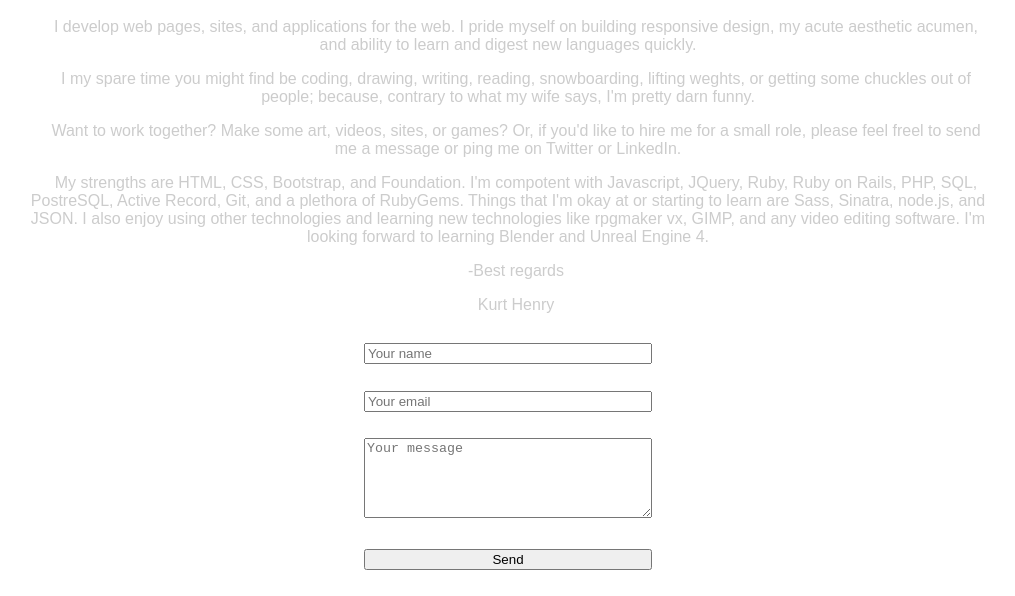
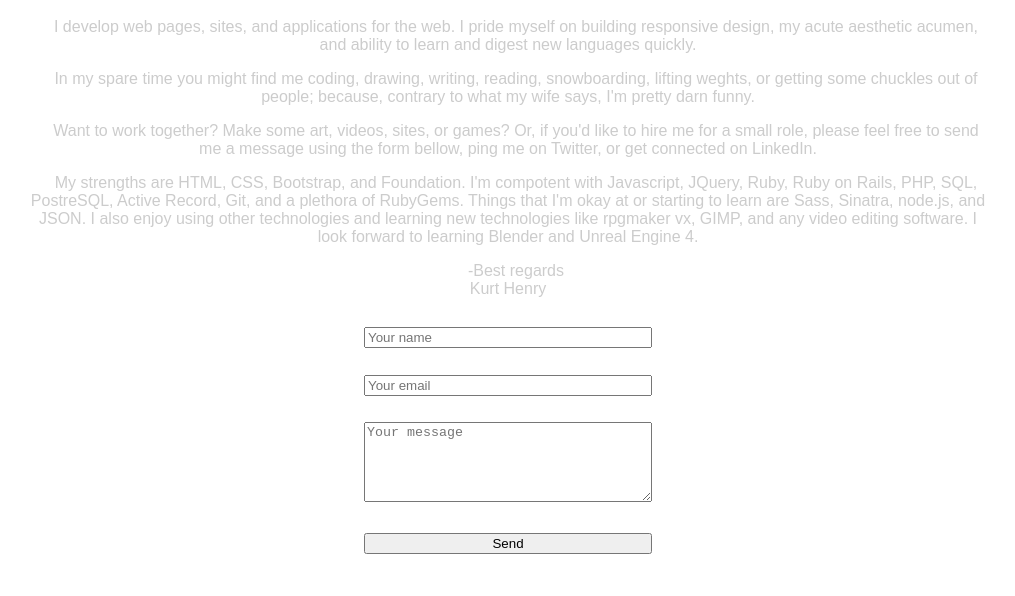
Before and after one commit to Lispless/website-repo, a plain HTML site: page about.html in a window 1280 px wide. Shown: the part 215-811 px from the top of the page, without its empty margins (132-1147 px from the left). Drawn offline with nearby package versions, Linux system fonts and the light colour scheme.

Commit message:
fixed some typos

```diff
--- a/about.html
+++ b/about.html
@@ -23,11 +23,10 @@
     <div class="section-centered">
       <h1>Hello, my name is Kurt Henry</h1>
       <p>  I develop web pages, sites, and applications for the web.  I pride myself on building responsive design, my acute aesthetic acumen, and ability to learn and digest new languages quickly.</p>
-      <p>I my spare time you might find be coding, drawing, writing, reading, snowboarding, lifting weghts, or getting some chuckles out of people; because, contrary to what my wife says, I'm pretty darn funny.</p>
-      <p>Want to work together?  Make some art, videos, sites, or games?  Or, if you'd like to hire me for a small role, please feel freel to send me a message or ping me on Twitter or LinkedIn.</p>
-      <p>My strengths are HTML, CSS, Bootstrap, and Foundation.  I'm compotent with Javascript, JQuery, Ruby, Ruby on Rails, PHP, SQL, PostreSQL, Active Record, Git, and a plethora of RubyGems.  Things that I'm okay at or starting to learn are Sass, Sinatra, node.js, and JSON.  I also enjoy using other technologies and learning new technologies like rpgmaker vx, GIMP, and any video editing software.  I'm looking forward to learning Blender and Unreal Engine 4.</p>
-      <p>-Best regards</p>
-      <p>Kurt Henry</p>
+      <p>In my spare time you might find me coding, drawing, writing, reading, snowboarding, lifting weghts, or getting some chuckles out of people; because, contrary to what my wife says, I'm pretty darn funny.</p>
+      <p>Want to work together?  Make some art, videos, sites, or games?  Or, if you'd like to hire me for a small role, please feel free to send me a message using the form bellow, ping me on Twitter, or get connected on LinkedIn.</p>
+      <p>My strengths are HTML, CSS, Bootstrap, and Foundation.  I'm compotent with Javascript, JQuery, Ruby, Ruby on Rails, PHP, SQL, PostreSQL, Active Record, Git, and a plethora of RubyGems.  Things that I'm okay at or starting to learn are Sass, Sinatra, node.js, and JSON.  I also enjoy using other technologies and learning new technologies like rpgmaker vx, GIMP, and any video editing software.  I look forward to learning Blender and Unreal Engine 4.</p>
+      <p>-Best regards</br>Kurt Henry</p>
     </div>
     <form id="contact-form" action="http://formspree.io/celfrost@hotmail.com" method="POST">
       <input type="text" name="name" placeholder="Your name">
```
